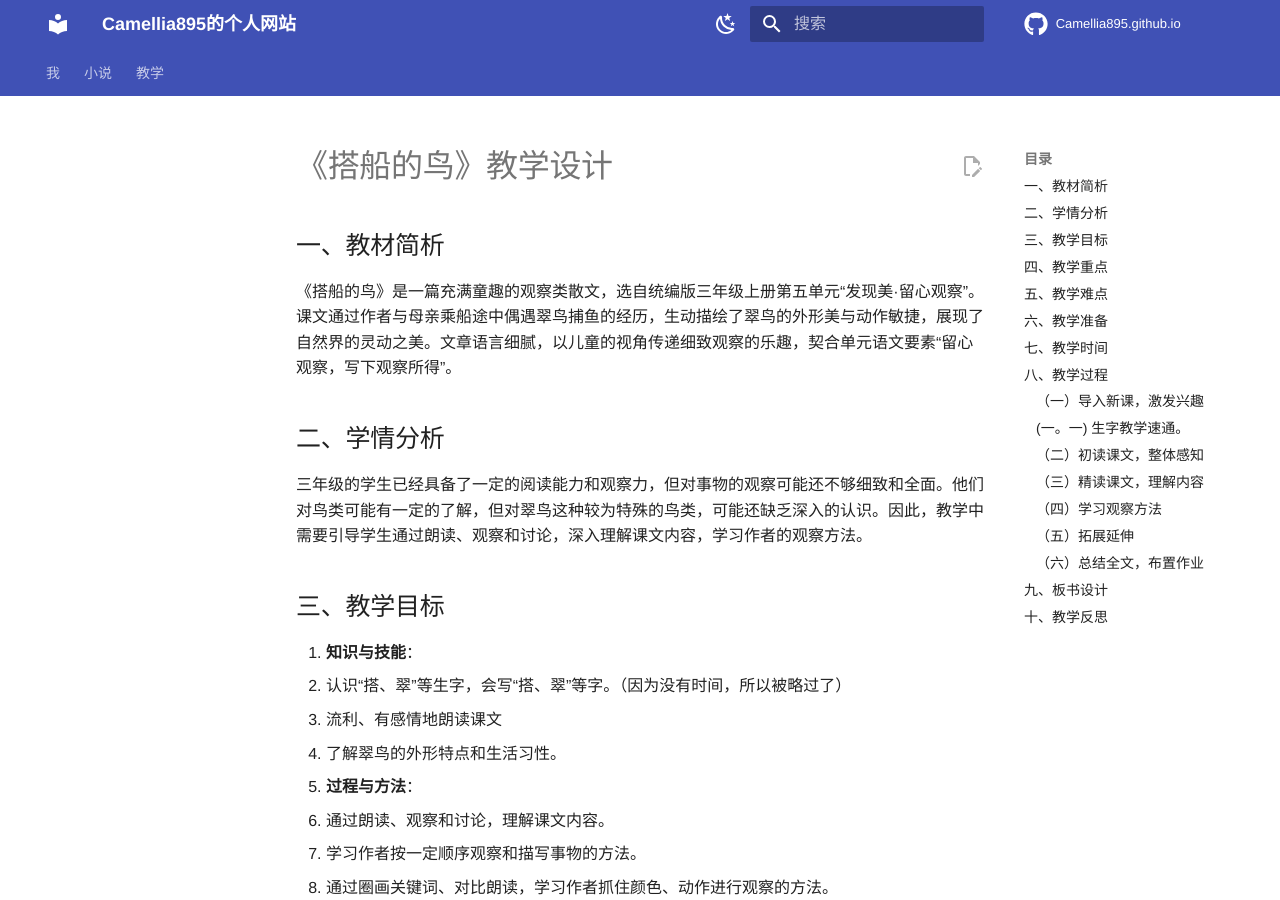
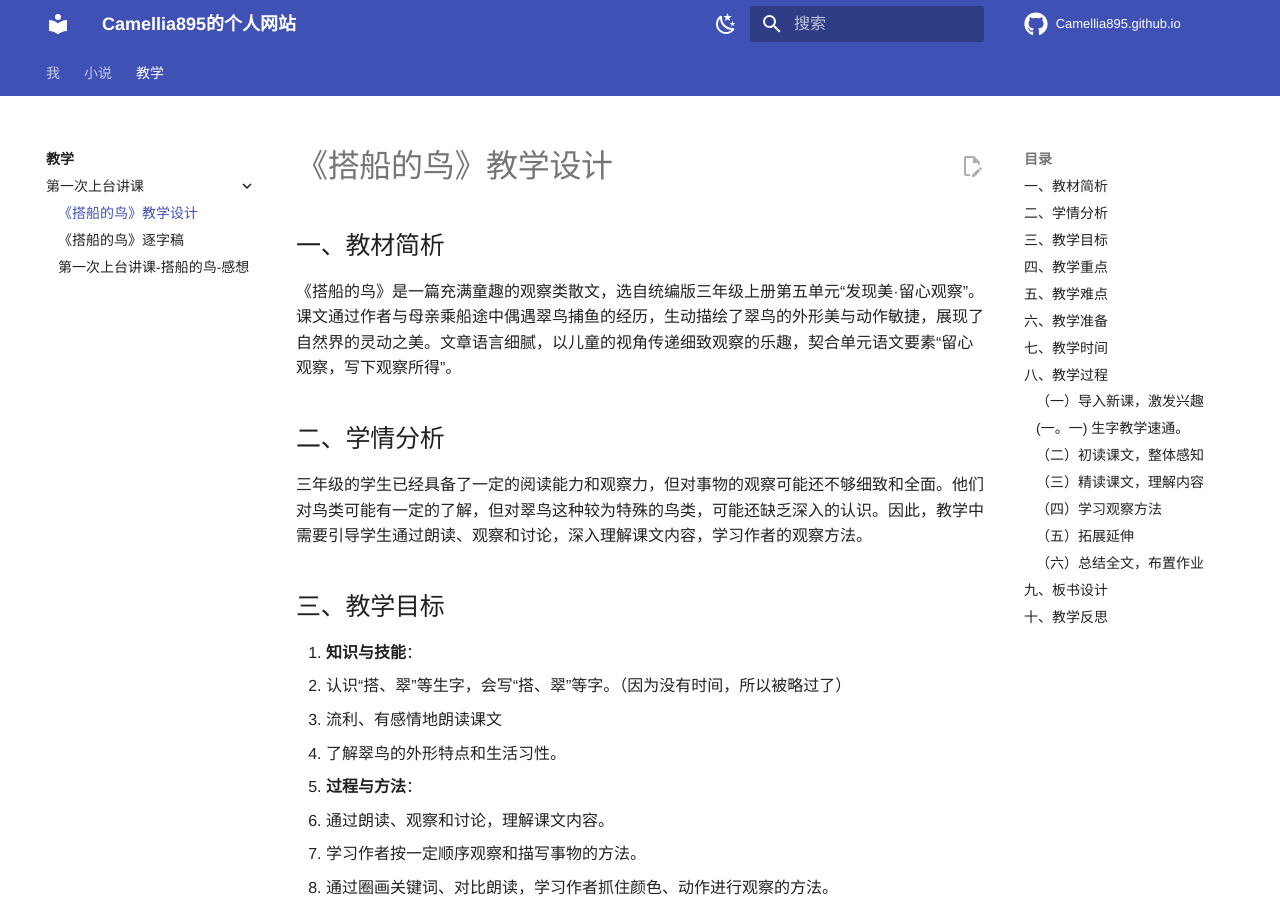
Before and after one commit to Camellia895/Camellia895.github.io, an MkDocs documentation site: the page built from docs/teach/搭船的鸟 课案 2.md, in a window 1280 px wide and 900 px high. Built offline with MkDocs 1.6.1 and Material for MkDocs 9.7.7, drawn with Linux system fonts in a browser that asks for light colours; some web fonts are replaced; comment, search, counter and statistics services are not loaded.

Commit message:
Update mkdocs.yml

```diff
--- a/mkdocs.yml
+++ b/mkdocs.yml
@@ -18,8 +18,13 @@
     - write/我为什么会做这样的梦？.md
   - 教学:
     - teach/index.md
-    - teach/搭船的鸟 课案2.md
-    - teach/搭船的鸟 逐字稿.md
+    - 第一次上台讲课:
+      - teach/搭船的鸟 课案 2.md
+      - teach/搭船的鸟 逐字稿.md
+      - teach/搭船的鸟 感想.md
+
+
+
 
 
 
```
